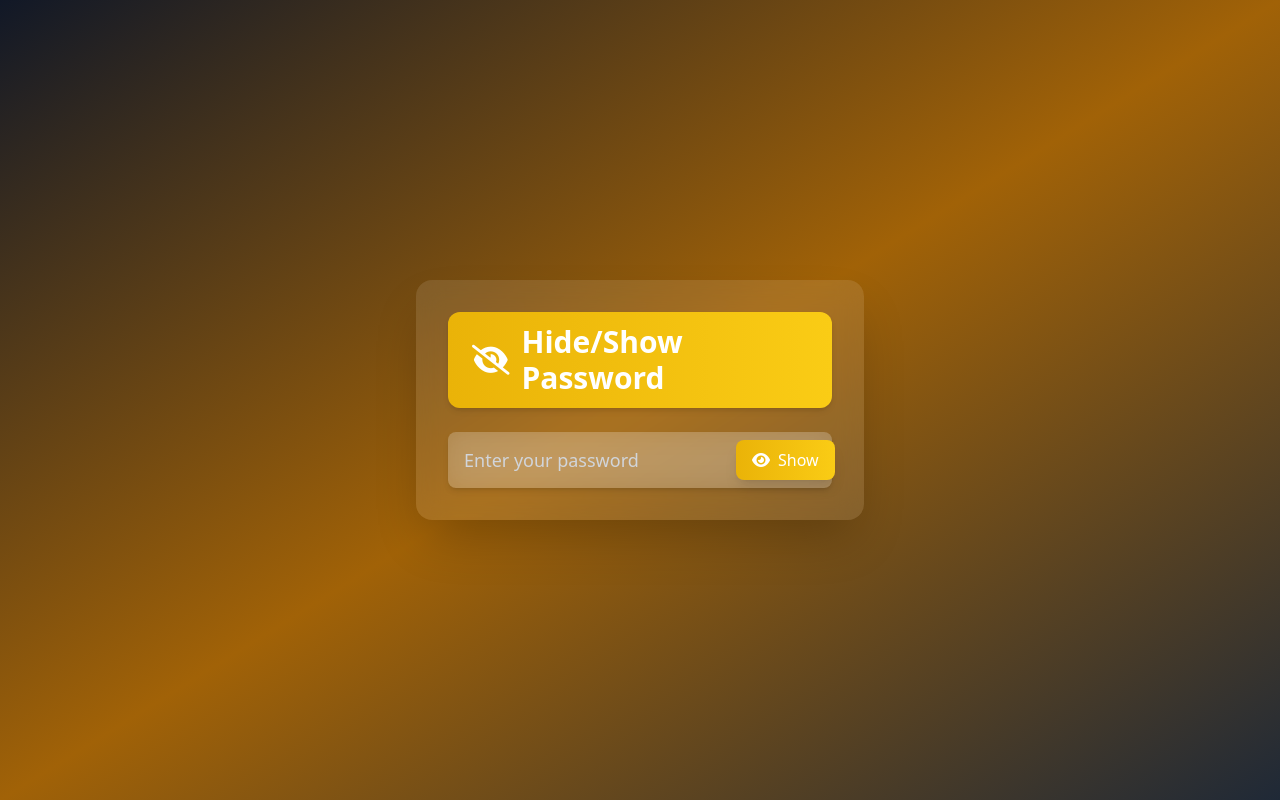
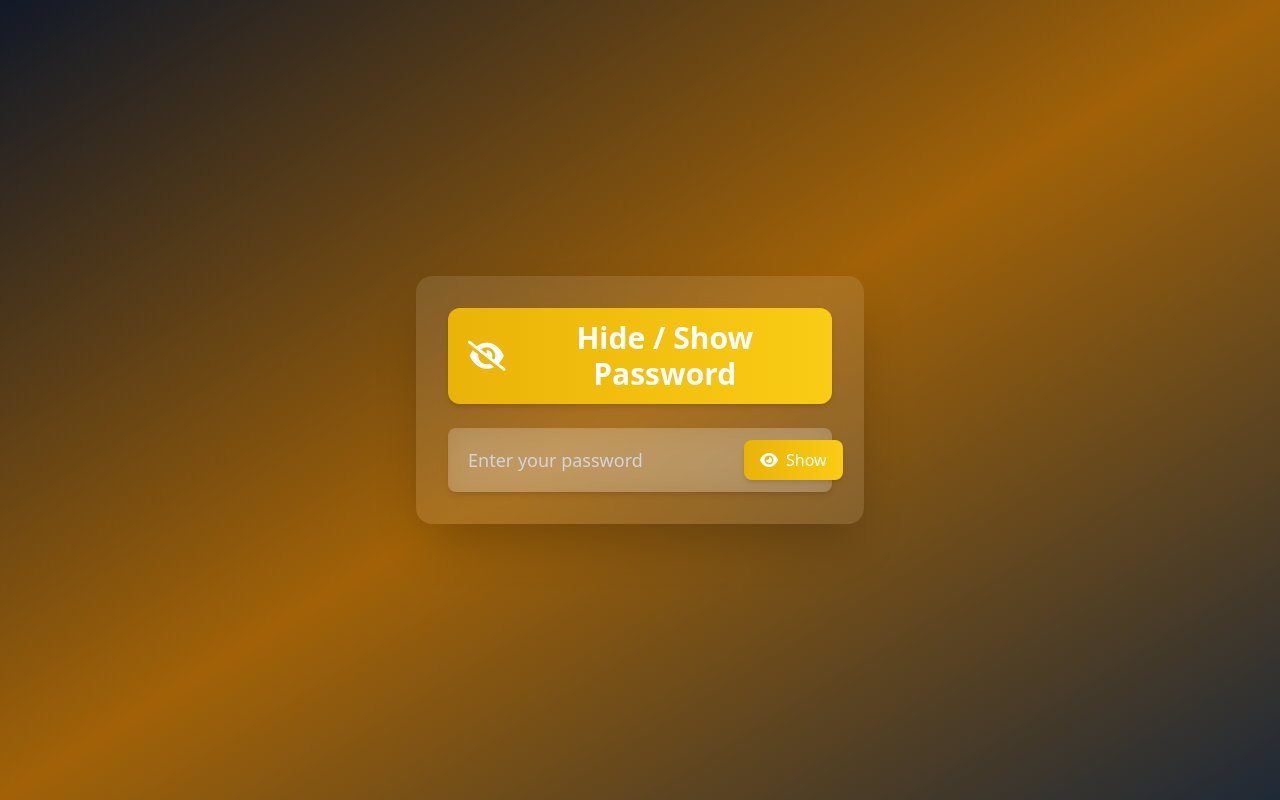
Before and after one commit to Asadlakho/hideshowpassword, a plain HTML site: page index.html in a window 1280 px wide. Drawn offline with nearby package versions, Linux system fonts and the light colour scheme.

Commit message:
Update index.html

```diff
--- a/index.html
+++ b/index.html
@@ -1,31 +1,39 @@
 <!DOCTYPE html>
 <html lang="en">
 <head>
-  <meta charset="UTF-8">
-  <meta name="viewport" content="width=device-width, initial-scale=1.0">
-  <title>Hide / Show Password - Asad ali</title>
+  <meta charset="UTF-8" />
+  <meta name="viewport" content="width=device-width, initial-scale=1.0" />
+  <title>Hide / Show Password - Asad Ali</title>
   <script src="https://cdn.tailwindcss.com"></script>
   <script src="https://kit.fontawesome.com/a2e8d5b5f2.js" crossorigin="anonymous"></script>
 </head>
 
-<body class="min-h-screen bg-gradient-to-br from-gray-900 via-yellow-700 to-gray-800 flex items-center justify-center p-6">
+<body class="min-h-screen bg-gradient-to-br from-gray-900 via-yellow-700 to-gray-800 flex items-center justify-center p-4 sm:p-6">
 
-  <div class="bg-white/10 backdrop-blur-md rounded-2xl shadow-2xl p-8 w-full max-w-md flex flex-col gap-6">
+  <div class="bg-white/10 backdrop-blur-lg rounded-2xl shadow-2xl w-full max-w-md sm:max-w-lg md:max-w-md p-6 sm:p-8 flex flex-col gap-6 transition-all duration-300">
 
-    <h1 class="text-3xl font-bold text-white bg-gradient-to-r from-yellow-500 to-yellow-400 px-6 py-3 rounded-xl shadow-md flex items-center gap-3 justify-center">
-      <i class="fa-solid fa-eye-slash"></i> Hide/Show Password
+    <h1 class="text-2xl sm:text-3xl font-bold text-white bg-gradient-to-r from-yellow-500 to-yellow-400 px-5 py-3 rounded-xl shadow-md flex items-center justify-center gap-3 text-center">
+      <i class="fa-solid fa-eye-slash"></i> Hide / Show Password
     </h1>
 
-    <div class="flex items-center gap-3 bg-white/20 backdrop-blur-md rounded-lg px-4 py-2 shadow-md">
-      <input type="password" id="Pass" placeholder="Enter your password"
-             class="flex-1 bg-transparent outline-none text-white placeholder-gray-300 text-lg">
-      <button id="btn" onclick="toggle()"
-              class="bg-gradient-to-r from-yellow-500 to-yellow-400 hover:from-yellow-400 hover:to-yellow-500 text-white px-4 py-2 rounded-lg shadow-lg flex items-center gap-2 transition duration-300">
+    <div class="flex flex-col sm:flex-row items-stretch sm:items-center gap-3 bg-white/20 backdrop-blur-md rounded-lg px-4 py-3 shadow-md">
+      <input
+        type="password"
+        id="Pass"
+        placeholder="Enter your password"
+        class="flex-1 bg-transparent outline-none text-white placeholder-gray-300 text-lg px-1 py-2 sm:py-0"
+      />
+      <button
+        id="btn"
+        onclick="toggle()"
+        class="bg-gradient-to-r from-yellow-500 to-yellow-400 hover:from-yellow-400 hover:to-yellow-500 text-white font-medium px-4 py-2 rounded-lg shadow-md flex items-center justify-center gap-2 transition duration-300"
+      >
         <i class="fa-solid fa-eye"></i> Show
       </button>
     </div>
 
   </div>
+
+  <script src="hideshow.js"></script>
 </body>
-<script src="hideshow.js"></script>
 </html>
```
